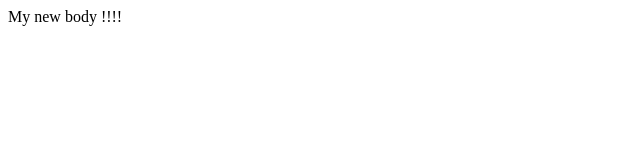
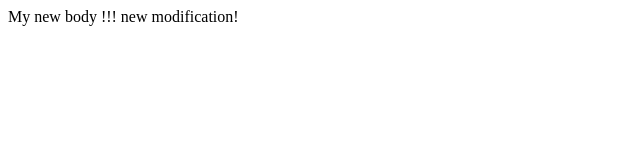
Before and after one commit to nkumar18/practice, a plain HTML site: page index.html in a window 1280 px wide. Shown: the whole page, without its empty margins (0-640 px from the left). Drawn offline with Linux system fonts and the light colour scheme.

Commit message:
another change

```diff
--- a/index.html
+++ b/index.html
@@ -1,6 +1,6 @@
 <html>
 <head>
 <title>myapp</title>
-<body>My new body !!!!</body>
+<body>My new body !!! new modification!</body>
 </head>
 </html>
```
Also changed, not shown: dir2/app2.js.txt (added), 1 other file.
